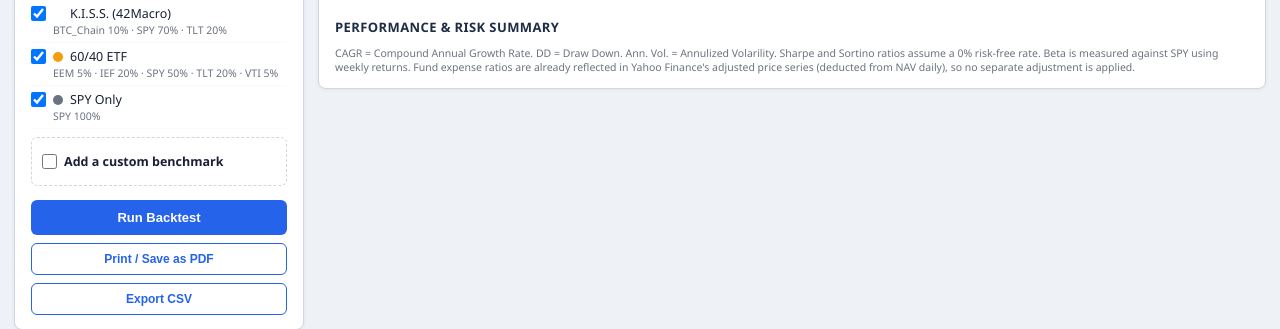
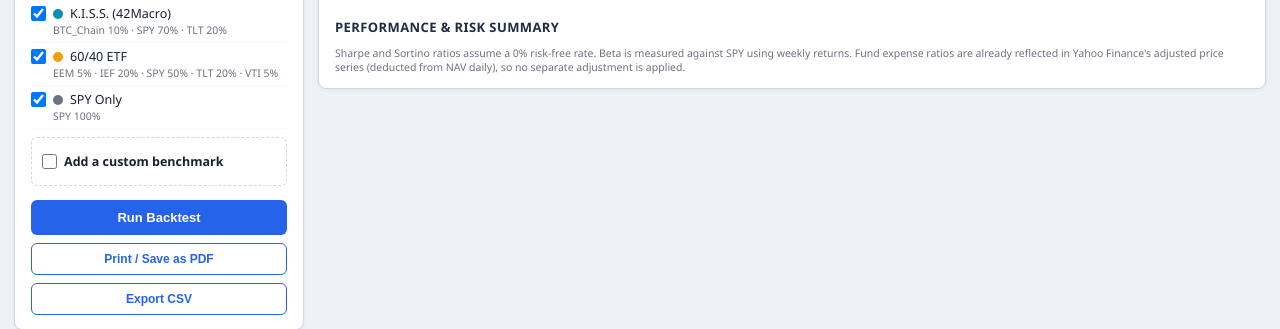
Before and after one commit to Jamesm2009/backtest, a Flask app: page / in a window 1280 px wide. Shown: the part 641-970 px from the top of the page. Run offline with Flask 3, Linux system fonts and the light colour scheme.

Commit message:
Update index.html

```diff
--- a/templates/index.html
+++ b/templates/index.html
@@ -172,7 +172,7 @@ table.perf-table tr.portfolio-row { background: #dbeafe; font-weight: 700; }
     <div id="holdingsSummary" class="holdings-summary"></div>
     <h2 class="panel-title" style="margin-top:18px">Performance &amp; Risk Summary</h2>
     <div id="perfTableWrap"></div>
-    <div class="footnote">CAGR = Compound Annual Growth Rate.  DD = Draw Down.  Ann. Vol. = Annulized Volarility. Sharpe and Sortino ratios assume a 0% risk-free rate. Beta is measured against SPY using weekly returns. Fund expense ratios are already reflected in Yahoo Finance's adjusted price series (deducted from NAV daily), so no separate adjustment is applied.</div>
+    <div class="footnote">Sharpe and Sortino ratios assume a 0% risk-free rate. Beta is measured against SPY using weekly returns. Fund expense ratios are already reflected in Yahoo Finance's adjusted price series (deducted from NAV daily), so no separate adjustment is applied.</div>
   </div>
 
 </div>
@@ -183,7 +183,7 @@ const FUNDS_ETF = {{ funds_etf | tojson }};
 const BENCHMARKS = {{ benchmarks | tojson }};
 const MAX_HOLDINGS = {{ max_holdings }};
 
-const BENCH_COLORS = { spy_only: '#6b7280', dalio_all_weather: '#16a34a', sixty_forty: '#f59e0b', growth: '#dc2626' };
+const BENCH_COLORS = { spy_only: '#6b7280', dalio_all_weather: '#16a34a', sixty_forty: '#f59e0b', growth: '#dc2626', kiss_42macro: '#0891b2' };
 const COLORS = Object.assign({ portfolio: '#2563eb', custom_benchmark: '#9333ea' }, BENCH_COLORS);
 const LABELS = { portfolio: 'Your Portfolio' };
 
```
